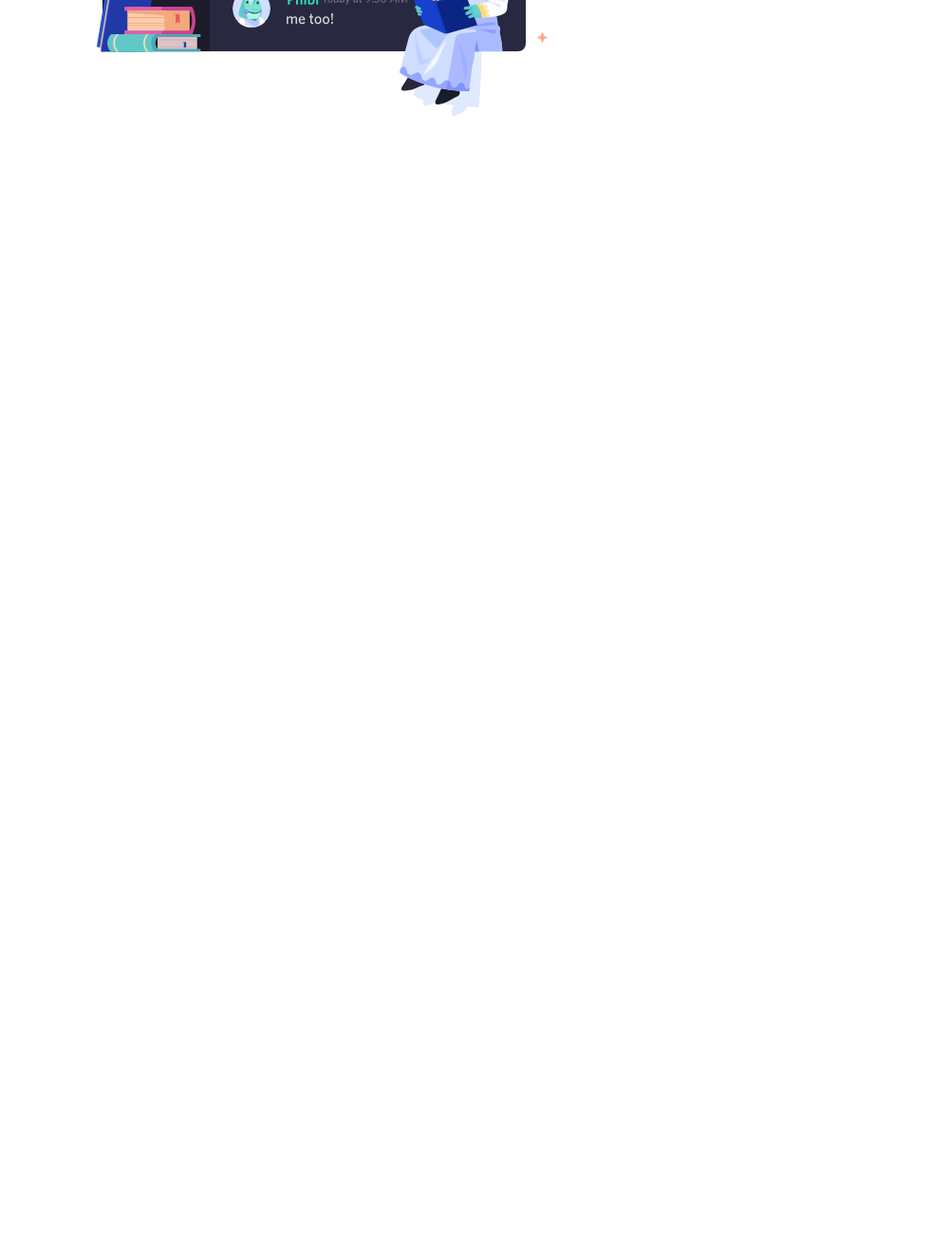
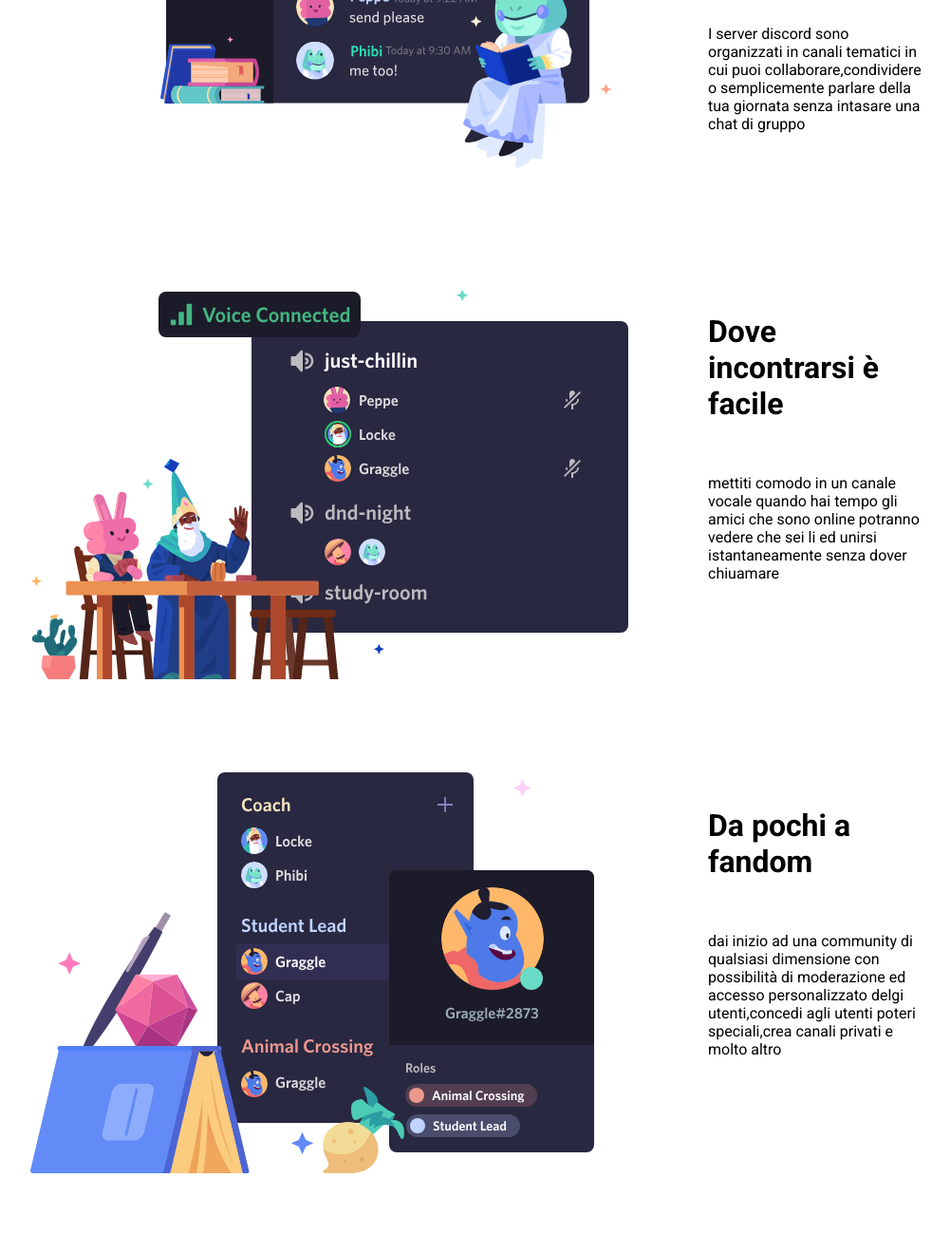
Before and after one commit to doctorpack/htmlcss-discord, a plain HTML site: page index.html in a window 1280 px wide. Shown: the part 660-1960 px from the top of the page at 95% size, without its empty margins (54-1055 px from the left). Before the commit the page ends 800 px from the top, so only its background shows below. Drawn offline with Linux system fonts and the light colour scheme.

Commit message:
add other 3 text-contenitor

```diff
--- a/css/style.css
+++ b/css/style.css
@@ -102,10 +102,35 @@ header {
 .header-content p {
 	margin-bottom: .5rem;
 }
+.text-contenitor{
+    justify-content: space-between;
+    width: 340px;
+
+}
+#testo{
+    margin: 55px;
+}
 .contenitore-1{
     width: 90%;
     display: flex;
-
-
-
+    padding: 40px;
+    justify-content: center;
 }
+.contenitore-2{
+    width: 90%;
+    display: flex;
+    padding: 40px;
+    justify-content: center;
+}
+.contenitore-3{
+    width: 90%;
+    display: flex;
+    padding: 40px;
+    justify-content: center;
+}
+.contenitore-4{
+    width: 90%;
+    display: flex;
+    padding: 40px;
+    justify-content: center;
+}
--- a/index.html
+++ b/index.html
@@ -57,17 +57,36 @@
 
 
                 <img src="img/item1.svg" alt="">
-                <h2>Un luogo a invito con tutto lo spazio necessario per parlare</h2>
-                <p>I server discord sono organizzati in canali tematici in cui puoi collaborare,condividere o semplicemente parlare della tua giornata senza intasare una chat di gruppo</p>
-
+                <div class="text-contenitor">
+                    <h1 id="testo">Un luogo a invito con tutto lo spazio necessario per parlare</h1>
+                    <p id="testo">I server discord sono organizzati in canali tematici in cui puoi collaborare,condividere o semplicemente parlare della tua giornata senza intasare una chat di gruppo</p>
+                </div>
         </div>
         <div class="contenitore-2">
+
+            <img src="img/item2.svg" alt="">
+            <div class="text-contenitor">
+                <h1 id="testo">Dove incontrarsi è facile</h1>
+                <p id="testo">mettiti comodo in un canale vocale quando hai tempo gli amici che sono online potranno vedere che sei li ed unirsi istantaneamente senza dover chiuamare</p>
+            </div>
 
         </div>
         <div class="contenitore-3">
 
+            <img src="img/item3.svg" alt="">
+            <div class="text-contenitor">
+                <h1 id="testo">Da pochi a fandom</h1>
+                <p id="testo">dai inizio ad una community di qualsiasi dimensione con possibilità di moderazione ed accesso personalizzato delgi utenti,concedi agli utenti poteri speciali,crea canali privati e molto altro</p>
+            </div>
+
         </div>
         <div class="contenitore-4">
+
+            <img src="img/item4-big.svg" alt="">
+            <div class="text-contenitor">
+                <h1 id="testo">tecnlogia affidabile per tenersi in contatto</h1>
+                <p id="testo">video ed audio a basssa latenza ti faranno sentire come se foste tutti nella stessa stanza.Fai ciao in video,guarda gli amici giocare in streaming,od unisciti ad una sessione di disegno con condivisione schermo</p>
+            </div>
 
         </div>
     </main>
```
